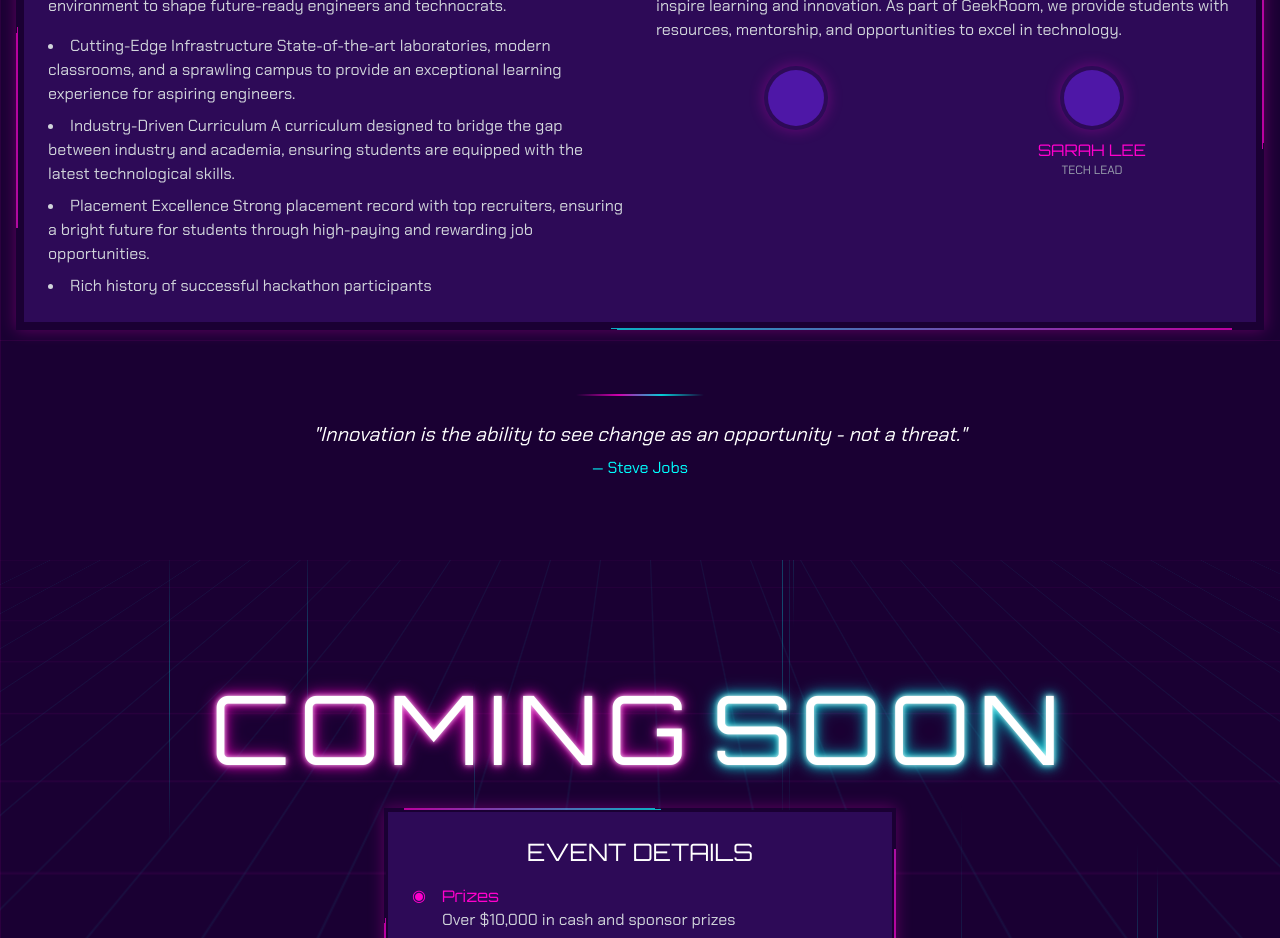
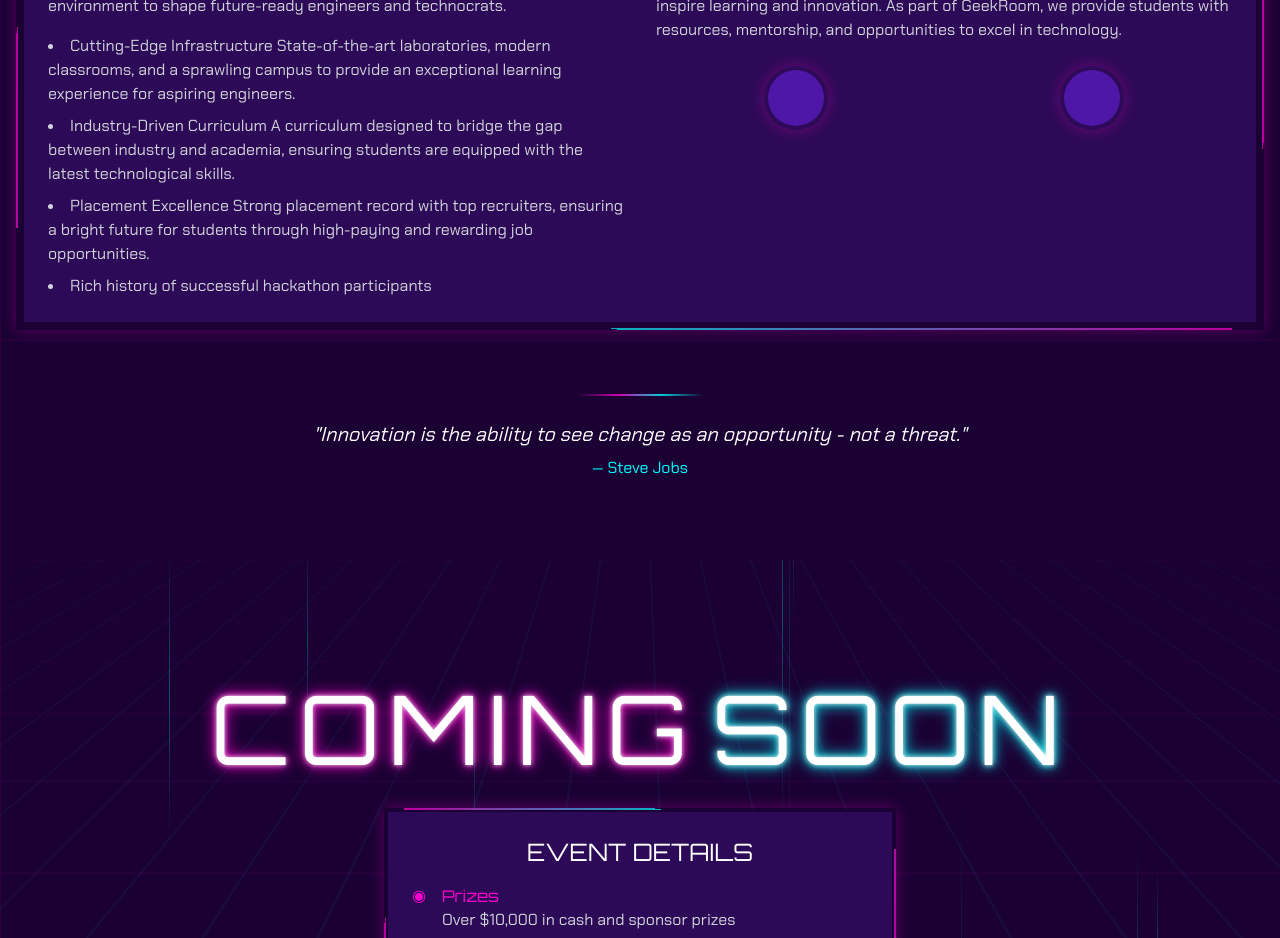
Before and after one commit to Mohitclan/hack-quanta, a React (Vite) app: page / in a window 1280 px wide. Shown: the part 1260-2198 px from the top of the page. Built offline with nearby package versions, Linux system fonts and the light colour scheme.

Commit message:
Update AboutSection.tsx

```diff
--- a/src/components/AboutSection.tsx
+++ b/src/components/AboutSection.tsx
@@ -88,8 +88,8 @@ Strong placement record with top recruiters, ensuring a bright future for studen
                     <div className="w-16 h-16 rounded-full mx-auto mb-2 cyber-box p-1">
                       <div className="w-full h-full rounded-full bg-cyber-purple"></div>
                     </div>
-                    <p className="font-display text-neon-pink">SARAH LEE</p>
-                    <p className="text-xs text-gray-400">TECH LEAD</p>
+                    <p className="font-display text-neon-pink"></p>
+                    <p className="text-xs text-gray-400"></p>
                   </div>
                 </div>
               </div>
```
